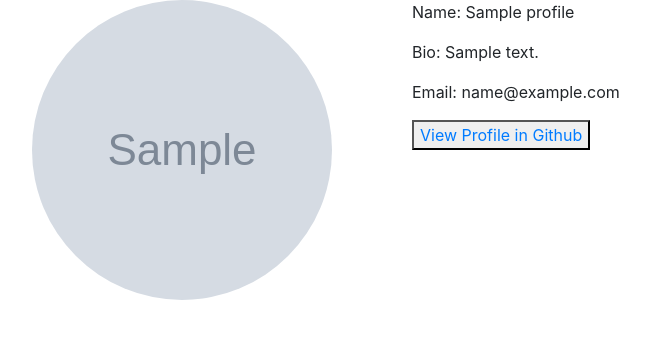
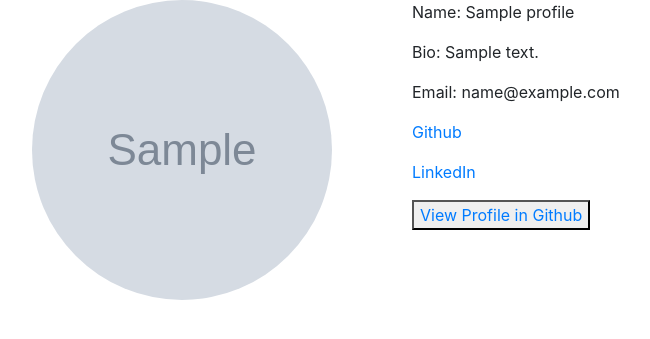
Before and after one commit to Sieva-cmd/Django-portfolio, a Django app: page /profile/ in a window 1280 px wide. Shown: the part 56-395 px from the top of the page, without its empty margins (53-703 px from the left). Run offline with Django 4.2, Linux system fonts and the light colour scheme; tables that the repository leaves empty hold one stand-in row (values such as "Sample post"); grey boxes marked "Sample" are stand-in pictures; some libraries are stand-ins or nearby versions.

Commit message:
add linked in and github profile

```diff
--- a/resume/models.py
+++ b/resume/models.py
@@ -32,6 +32,7 @@ class Profile(models.Model):
     phone_number = PhoneField(max_length=15, blank=True)
     email =models.EmailField(max_length=200)
     git =models.URLField(max_length=400,default='https://github.com/Sieva-cmd')
+    linkedIn =models.URLField(max_length=100,default='https://www.linkedin.com/in/sieva-musyoka-18a730227/')
 
 
     def __str__(self):
--- a/resume/templates/main/profile.html
+++ b/resume/templates/main/profile.html
@@ -13,6 +13,8 @@
             <p> Name: {{ profile.name}} </p>
             <p> Bio:  {{ profile.bio}} </p>
             <p> Email: {{ profile.email}} </p>
+            <p><a href="{{profile.git}} ">Github</a> </p>
+            <p> <a href="{{ profile.linkedIn }}">LinkedIn </a> </p>
             <button> <a href="{{profile.git}} ">View Profile in Github</a></button>
         </div>
         {%endfor%}
```
Also changed, not shown: resume/migrations/0004_profile_linkedin.py (added).
